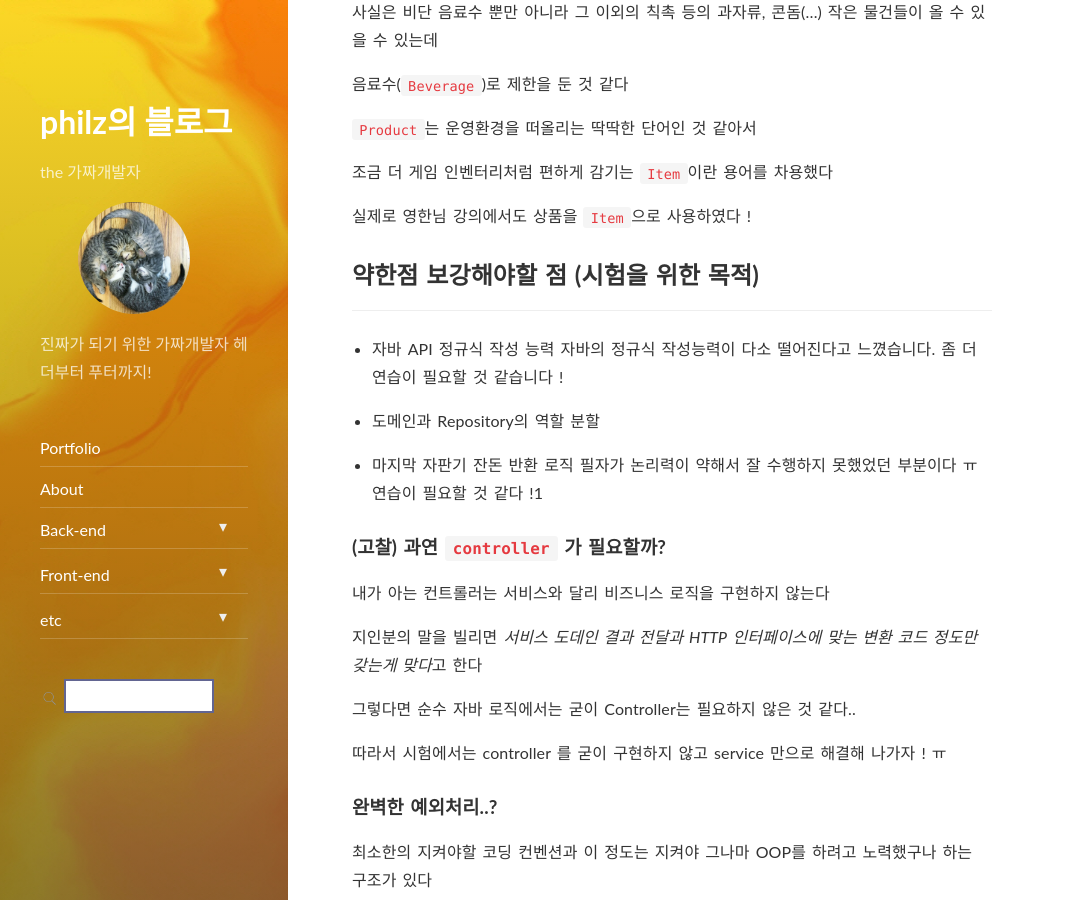
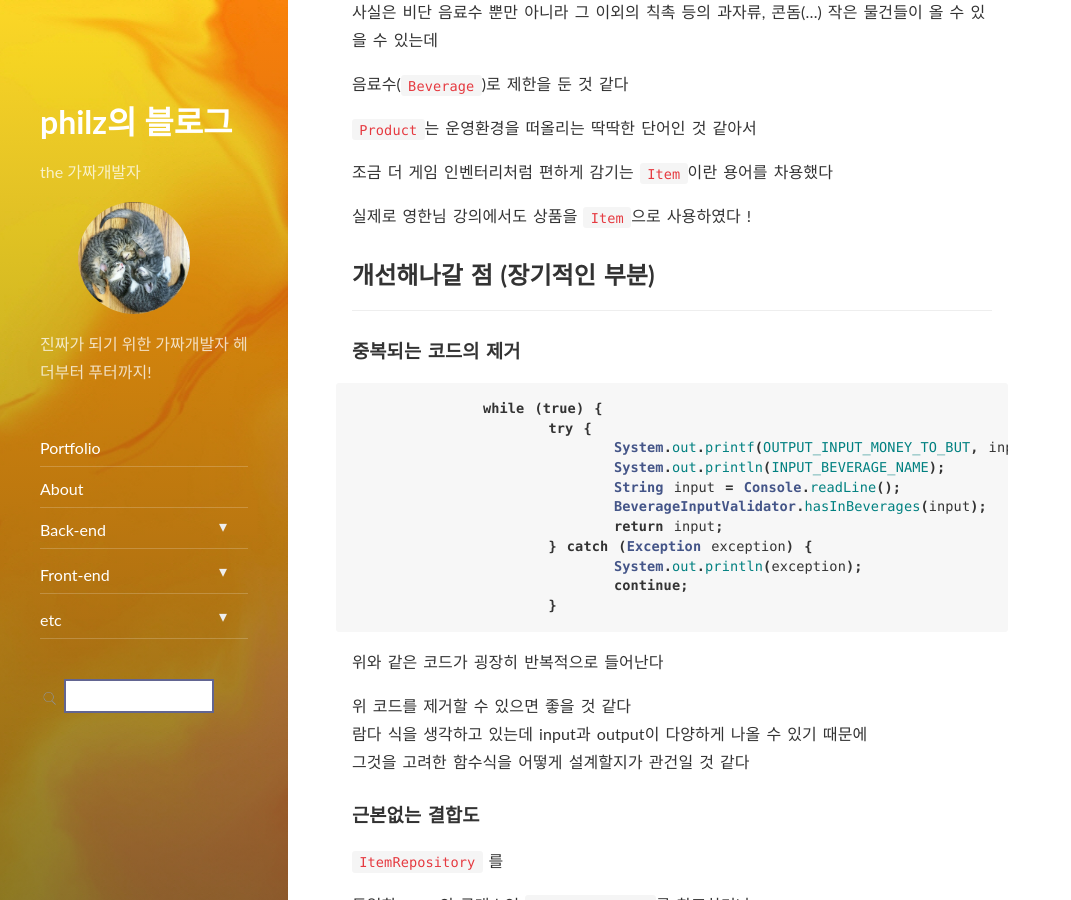
Before and after one commit to progress0407/progress0407.github.io, a Jekyll site: the page built from _posts/backend/wooteco/2021-12-12-wooteco-procourse03.md, in a window 1280 px wide and 900 px high, scrolled down 5297 px. Shown: the whole window, without its empty margins (0-1071 px from the left). Built offline with Jekyll 4.4.1, drawn with Linux system fonts in a browser that asks for light colours; nearby versions of some CDN libraries; some of the changed text lies outside the part shown.

Commit message:
우테코 파이날  회고

```diff
--- a/_posts/backend/wooteco/2021-12-12-wooteco-procourse03.md
+++ b/_posts/backend/wooteco/2021-12-12-wooteco-procourse03.md
@@ -210,34 +210,7 @@ ERROR_NOT_NUMBER = ERROR_PREFIX + INPUT_PREFIX + "숫자이어야 합니다.";
 
 실제로 영한님 강의에서도 상품을 `Item`으로 사용하였다 !
 
-## 약한점 보강해야할 점 (시험을 위한 목적)
 
----
-
-- 자바 API 정규식 작성 능력
-  자바의 정규식 작성능력이 다소 떨어진다고 느꼈습니다. 좀 더 연습이 필요할 것 같습니다 !
-
-- 도메인과 Repository의 역할 분할
-
-- 마지막 자판기 잔돈 반환 로직
-  필자가 논리력이 약해서 잘 수행하지 못했었던 부분이다 ㅠ
-  연습이 필요할 것 같다 !1
-
-### (고찰) 과연 `controller` 가 필요할까?
-
-내가 아는 컨트롤러는 서비스와 달리 비즈니스 로직을 구현하지 않는다
-
-지인분의 말을 빌리면 *서비스 도데인 결과 전달과 HTTP 인터페이스에 맞는 변환 코드 정도만 갖는게 맞다*고 한다
-
-그렇다면 순수 자바 로직에서는 굳이 Controller는 필요하지 않은 것 같다..
-
-따라서 시험에서는 controller 를 굳이 구현하지 않고 service 만으로 해결해 나가자 ! ㅠ
-
-### 완벽한 예외처리..?
-
-최소한의 지켜야할 코딩 컨벤션과 이 정도는 지켜야 그나마 OOP를 하려고 노력했구나 하는 구조가 있다
-
-그런데 모든 예외 처리를 하면서 시험을 치룬다...? 논노데스다.. 그럴 수는 없다 현실적인 목표를 두자
 
 ## 개선해나갈 점 (장기적인 부분)
 
```
Also changed, not shown: _posts/backend/wooteco/2021-12-17-wooteco-before-final-cote.md (+16 -0 lines), _posts/backend/wooteco/2021-12-19-wooteco-after-final-cote.md (added, +37 -0 lines).
